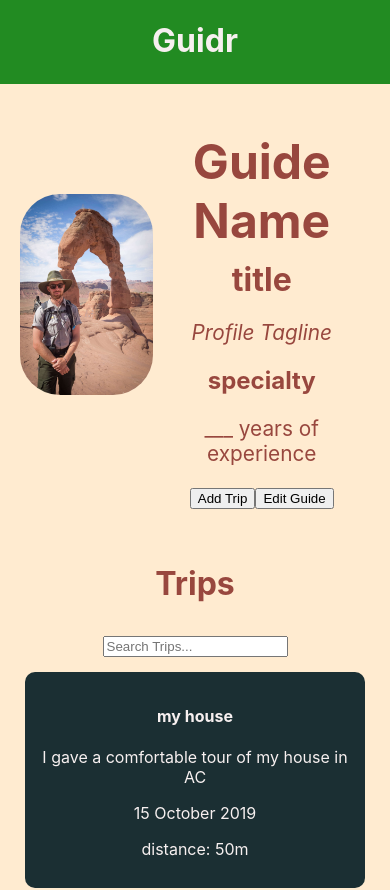
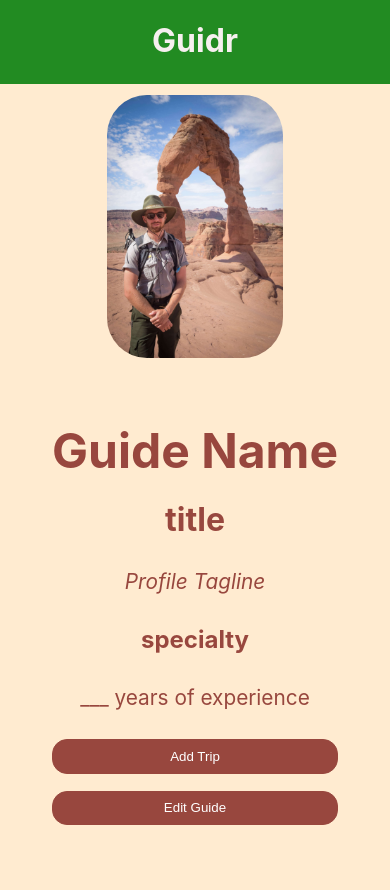
Before and after one commit to Build-Week-FT-Guidr/front-end, a React (Create React App) app in the folder guidr/: page /profile in a window 390 px wide. Shown: the top 890 px of the page. Built offline with nearby package versions, Linux system fonts and the light colour scheme; no server answers.

Commit message:
Styled login and signup form, fixed validation on signup form for username, and styled profile components

```diff
--- a/guidr/src/Components/Profile.js
+++ b/guidr/src/Components/Profile.js
@@ -121,10 +121,14 @@ const Profile = () => {
           <p className="tagline">Profile Tagline</p>
           <h4 className="profile-specialty">specialty</h4>
           <p>___ years of experience</p>
-          <Link to="/newtrip">
-            <button>Add Trip</button>
-          </Link>
-          <button>Edit Guide</button>
+          <div className="button-profile-container">
+            <Link to="/newtrip">
+              <button>Add Trip</button>
+            </Link>
+            <Link to="/editguide">
+              <button>Edit Guide</button>
+            </Link>
+          </div>
         </div>
       </section>
       <h3 className="trips-section-title">Trips</h3>
--- a/guidr/src/Components/Signup.js
+++ b/guidr/src/Components/Signup.js
@@ -1,7 +1,7 @@
 import React from "react";
 import { Formik, Field, Form } from "formik";
 import * as Yup from "yup";
-import axiosWithAuth from '../utils/axiosWithAuth';
+import axiosWithAuth from "../utils/axiosWithAuth";
 // axiosWithAuth
 
 const Signup = props => {
@@ -13,26 +13,26 @@ const Signup = props => {
         initialValues={{
           name: "",
           username: "",
-          password: "",
+          password: ""
           // confirmPassword: ""
         }}
         validationSchema={Yup.object().shape({
           name: Yup.string().required("Please enter your first and last name"),
-          username: Yup.string().required("Please enter your email"), // check for @
-          password: Yup.string().required("Please enter a password"),
-        //   confirmPassword: Yup.string()
-        //     .required("Please confirm your password")
-        //     .oneOf([Yup.ref("password"), null], "Passwords must match") //check that passwords match
-         })}
+          username: Yup.string().required("Please enter your username"), // check for @
+          password: Yup.string().required("Please enter a password")
+          //   confirmPassword: Yup.string()
+          //     .required("Please confirm your password")
+          //     .oneOf([Yup.ref("password"), null], "Passwords must match") //check that passwords match
+        })}
         onSubmit={values => {
           console.log(values);
           axiosWithAuth()
             .post(`/users/register`, values)
             .then(res => {
-              console.log(res)
-              history.push("/profile")
+              console.log(res);
+              history.push("/profile");
             })
-            .catch(err => console.log(err))
+            .catch(err => console.log(err));
         }}
         render={({ errors, status, touched }) => (
           <Form className="signup-form">
@@ -40,7 +40,7 @@ const Signup = props => {
             {touched.name && errors.name && <p>{errors.name}</p>}
 
             <Field type="text" name="username" placeholder="Username" />
-            {touched.email && errors.email && <p>{errors.email}</p>}
+            {touched.username && errors.username && <p>{errors.username}</p>}
 
             <Field type="password" name="password" placeholder="password" />
             {touched.password && errors.password && <p>{errors.password}</p>}
--- a/guidr/src/sass/Home.scss
+++ b/guidr/src/sass/Home.scss
@@ -17,6 +17,14 @@
     font-size: 3rem;
     padding: 2% 1%;
     color: #fff;
+
+    @media only screen and (max-width: 800px) {
+      font-size: 2.5rem;
+    }
+
+    @media only screen and (max-width: 500px) {
+      font-size: 2rem;
+    }
   }
 }
 
@@ -49,4 +57,8 @@
       }
     }
   }
+
+  @media only screen and (max-width: 950px) {
+    padding-bottom: 5%;
+  }
 }
--- a/guidr/src/sass/login.scss
+++ b/guidr/src/sass/login.scss
@@ -20,5 +20,22 @@
       color: red;
       font-size: 0.7rem;
     }
+
+    button {
+      width: 30%;
+      padding: 1.5%;
+      margin: 3% 0;
+      cursor: pointer;
+      background-color: #98473e;
+      color: #fff;
+      border: 1px solid #98473e;
+
+      &:hover {
+        background-color: #88958d;
+        color: #fff;
+        border: 1px solid #88958d;
+        box-shadow: 1px 3px 10px #152614;
+      }
+    }
   }
 }
--- a/guidr/src/sass/profile.scss
+++ b/guidr/src/sass/profile.scss
@@ -6,6 +6,56 @@
   align-items: center;
   margin-bottom: 55px;
   color: #98473e;
+
+  .guide-info-half {
+    button {
+      border-radius: 15px;
+      padding: 5%;
+      margin: 0 5% 0 0;
+      background-color: #98473e;
+      color: #fff;
+      border: 1px solid #98473e;
+      cursor: pointer;
+
+      &:hover {
+        background-color: #88958d;
+        color: #fff;
+        border: 1px solid #88958d;
+        box-shadow: 1px 3px 10px #152614;
+      }
+    }
+
+    @media only screen and (max-width: 600px) {
+      font-size: 1rem;
+      display: flex;
+      flex-direction: column;
+      align-content: center;
+      align-items: center;
+
+      .button-profile-container {
+        display: flex;
+        flex-direction: column;
+        width: 100%;
+        align-items: center;
+        align-content: center;
+        text-align: center;
+
+        a {
+          margin: 0;
+          padding: 0;
+        }
+
+        a,
+        button {
+          width: 100%;
+          cursor: pointer;
+          padding: 3% 0;
+          border-radius: 15px;
+        }
+      }
+    }
+  }
+
   .profile-name {
     font-size: 3rem;
     margin-bottom: 10px;
@@ -35,6 +85,10 @@
       border-radius: 40px;
     }
   }
+
+  @media only screen and (max-width: 600px) {
+    flex-direction: column;
+  }
 }
 
 .trips-section-title {
@@ -45,7 +99,14 @@
   display: flex;
   justify-content: space-evenly;
   flex-wrap: wrap;
-  padding-bottom: 4%;
+  padding-bottom: 3%;
+
+  :last-child {
+    @media only screen and (max-width: 950px) {
+      padding-bottom: 10%;
+    }
+  }
+
   .trip-card {
     background: #1b2f33;
     padding: 13px 15px;
@@ -62,3 +123,9 @@ a {
   color: #f7f0f0;
   text-decoration: none;
 }
+
+input {
+  width: 60%;
+  padding: 0.6% 1%;
+  font-size: 1.2rem;
+}
--- a/guidr/src/sass/signup.scss
+++ b/guidr/src/sass/signup.scss
@@ -7,6 +7,8 @@
     display: flex;
     flex-direction: column;
     align-items: center;
+    width: 60%;
+    height: 300px;
 
     input {
       margin: 10px 0;
@@ -17,5 +19,22 @@
       color: red;
       font-size: 0.7rem;
     }
+
+    button {
+      width: 30%;
+      padding: 1.5%;
+      margin: 3% 0;
+      cursor: pointer;
+      background-color: #98473e;
+      color: #fff;
+      border: 1px solid #98473e;
+
+      &:hover {
+        background-color: #88958d;
+        color: #fff;
+        border: 1px solid #88958d;
+        box-shadow: 1px 3px 10px #152614;
       }
     }
+  }
+}
```
Lines whose indentation alone changed are shown as unchanged.
